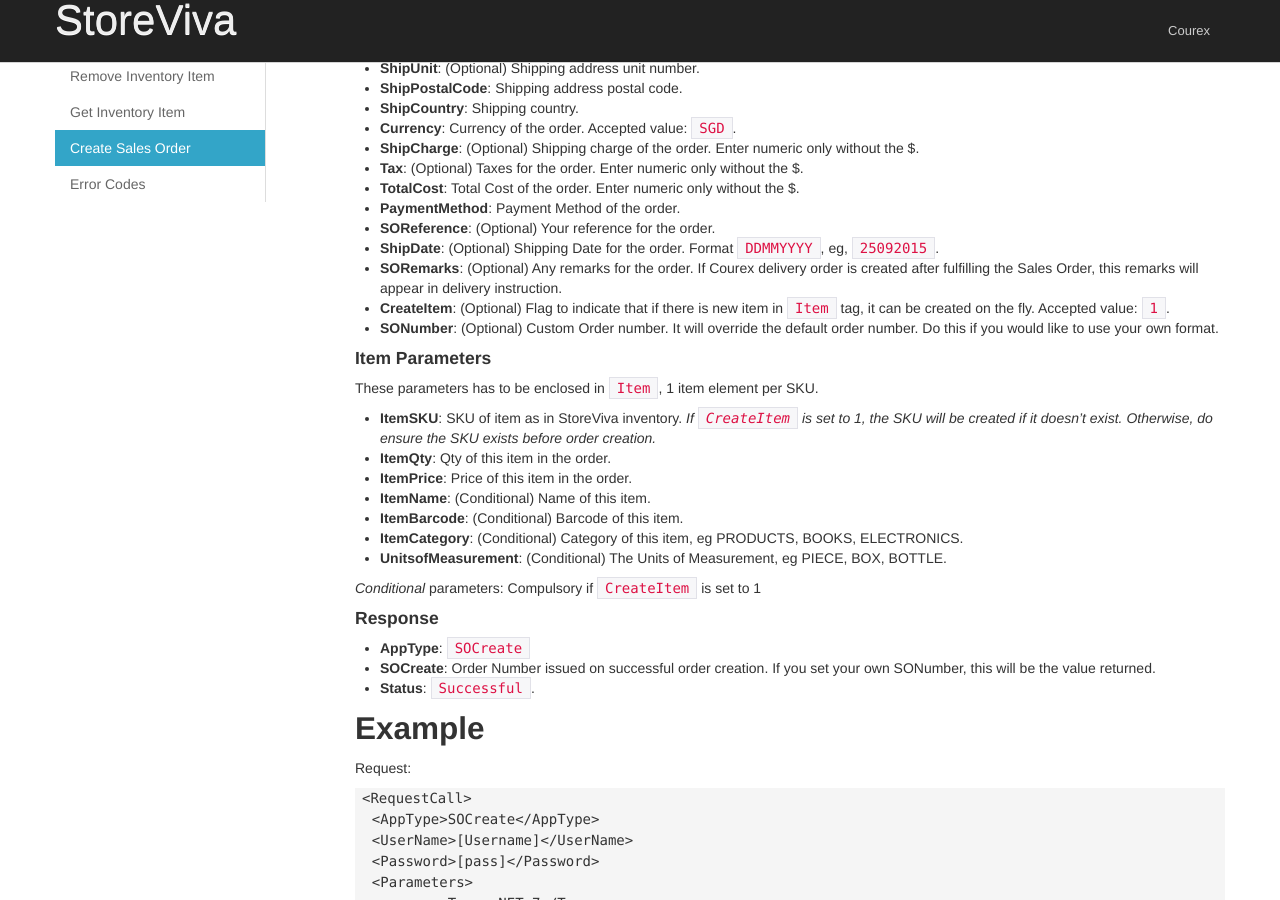
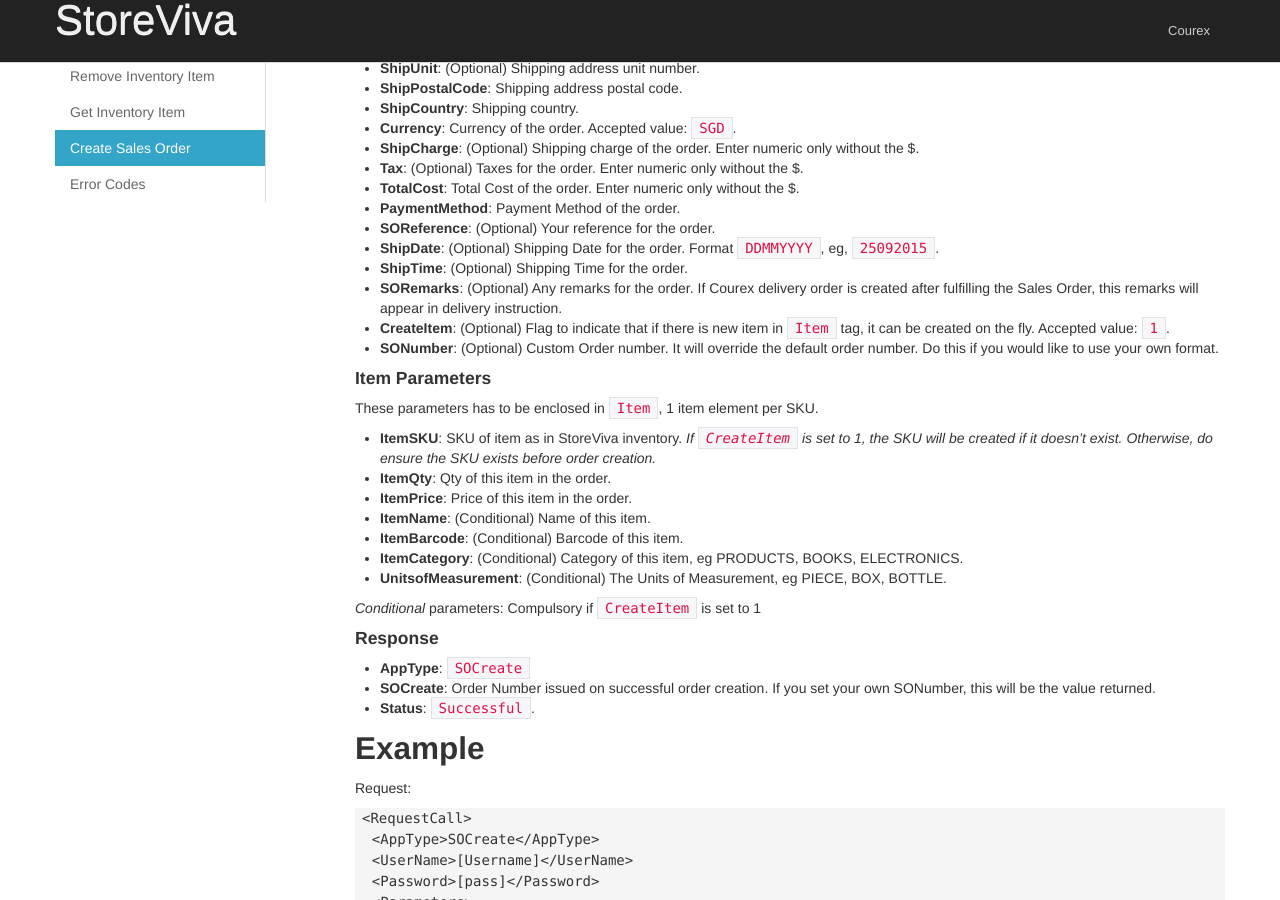
Before and after one commit to storeviva/storeviva.github.io, a Jekyll site: the page built from wms_xml/create_so.md, in a window 1280 px wide and 900 px high, scrolled down 462 px. Built offline with Jekyll 4.4.1, drawn with Linux system fonts in a browser that asks for light colours; nearby versions of some CDN libraries; Markdown is read by kramdown in place of the engine named in the settings.

Commit message:
update documentation;

````diff
--- a/wms_xml/create_so.md
+++ b/wms_xml/create_so.md
@@ -34,6 +34,7 @@ Create new Sales Order.
 - **PaymentMethod**: Payment Method of the order.
 - **SOReference**: (Optional) Your reference for the order.
 - **ShipDate**: (Optional) Shipping Date for the order. Format ```DDMMYYYY```, eg, ```25092015```.
+- **ShipTime**: (Optional) Shipping Time for the order.
 - **SORemarks**: (Optional) Any remarks for the order. If Courex delivery order is created after fulfilling the Sales Order, this remarks will appear in delivery instruction.
 - **CreateItem**: (Optional) Flag to indicate that if there is new item in ```Item``` tag, it can be created on the fly. Accepted value: ```1```.
 - **SONumber**: (Optional) Custom Order number. It will override the default order number. Do this if you would like to use your own format.
````
